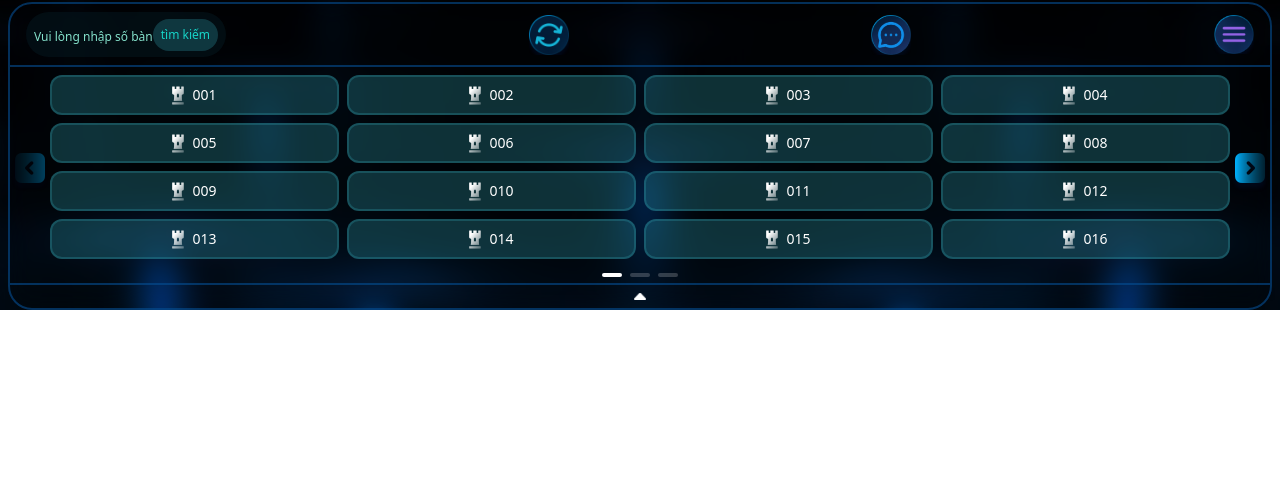
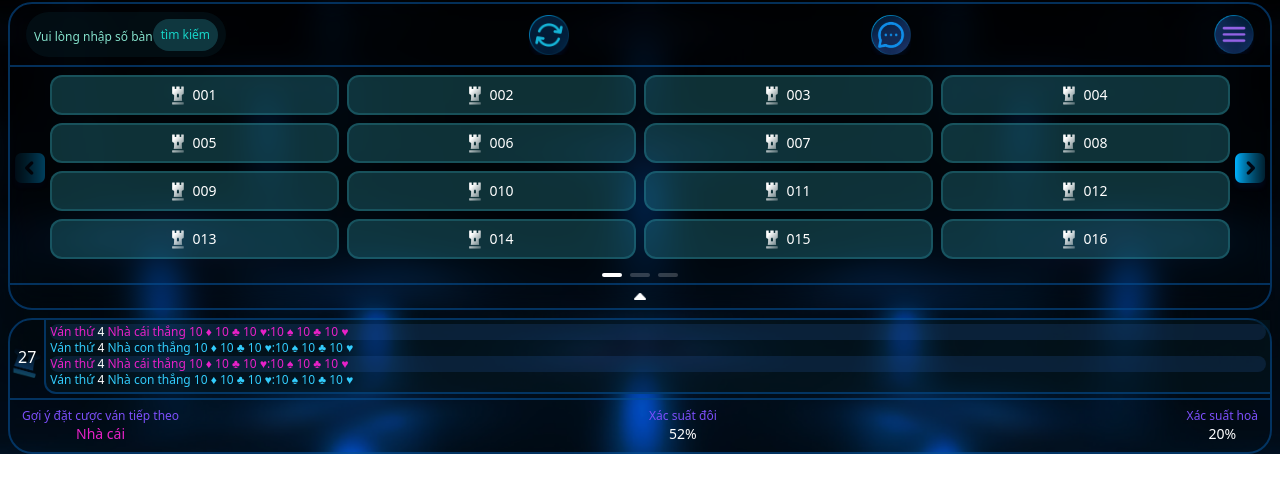
Before and after one commit to gx7879/prediction, a website built with Vite: page index.html in a window 1280 px wide. Shown: the part 94-586 px from the top of the page. Built offline with nearby package versions, Linux system fonts and the light colour scheme.

Commit message:
區塊完成

```diff
--- a/index.html
+++ b/index.html
@@ -90,7 +90,7 @@
           Đăng xuất
         </button>
       </div>
-      <div class="px-2">
+      <div class="mb-2 px-2">
         <div class="rounded-3xl border-2 border-[#064F93]/60 backdrop-blur-md">
           <div
             class="flex items-center justify-between border-b-2 border-[#064F93]/60 py-2 px-4"
@@ -623,6 +623,53 @@
           </div>
         </div>
       </div>
+      <div class="px-2">
+        <div class="rounded-3xl border-2 border-[#064F93]/60">
+          <div class="flex overflow-hidden border-b-2 border-[#064F93]/60 pb-1">
+            <div
+              class="flex items-center bg-[url(./src/assets/icon-bg.png)] bg-contain bg-center bg-no-repeat px-2 text-white"
+            >
+              27
+            </div>
+            <div
+              class="rounded-es-xl flex-1 border-2 border-t-0 border-r-0 border-[#064F93]/60 bg-[#051820]/50 p-1 text-xs"
+            >
+              <div class="rounded-full bg-[#295EAE]/20 text-[#E821C8]">
+                Ván thứ <span class="text-white">4</span> Nhà cái thắng 10 ♦ 10
+                ♣ 10 ♥:10 ♠ 10 ♣ 10 ♥
+              </div>
+              <div class="rounded-full text-[#32CCFC]">
+                Ván thứ <span class="text-white">4</span> Nhà con thắng 10 ♦ 10
+                ♣ 10 ♥:10 ♠ 10 ♣ 10 ♥
+              </div>
+              <div class="rounded-full bg-[#295EAE]/20 text-[#E821C8]">
+                Ván thứ <span class="text-white">4</span> Nhà cái thắng 10 ♦ 10
+                ♣ 10 ♥:10 ♠ 10 ♣ 10 ♥
+              </div>
+              <div class="rounded-full text-[#32CCFC]">
+                Ván thứ <span class="text-white">4</span> Nhà con thắng 10 ♦ 10
+                ♣ 10 ♥:10 ♠ 10 ♣ 10 ♥
+              </div>
+            </div>
+          </div>
+          <div class="flex items-center justify-between px-3 py-2">
+            <div class="text-center">
+              <div class="text-xs text-[#7C4FFB]">
+                Gợi ý đặt cược ván tiếp theo
+              </div>
+              <div class="text-sm text-[#E821C8]">Nhà cái</div>
+            </div>
+            <div class="text-center">
+              <div class="text-xs text-[#7C4FFB]">Xác suất đôi</div>
+              <div class="text-sm text-white">52%</div>
+            </div>
+            <div class="text-center">
+              <div class="text-xs text-[#7C4FFB]">Xác suất hoà</div>
+              <div class="text-sm text-white">20%</div>
+            </div>
+          </div>
+        </div>
+      </div>
     </div>
     <!-- <script type="module">
 
```
Also changed, not shown: src/assets/icon-bg.png (added).
